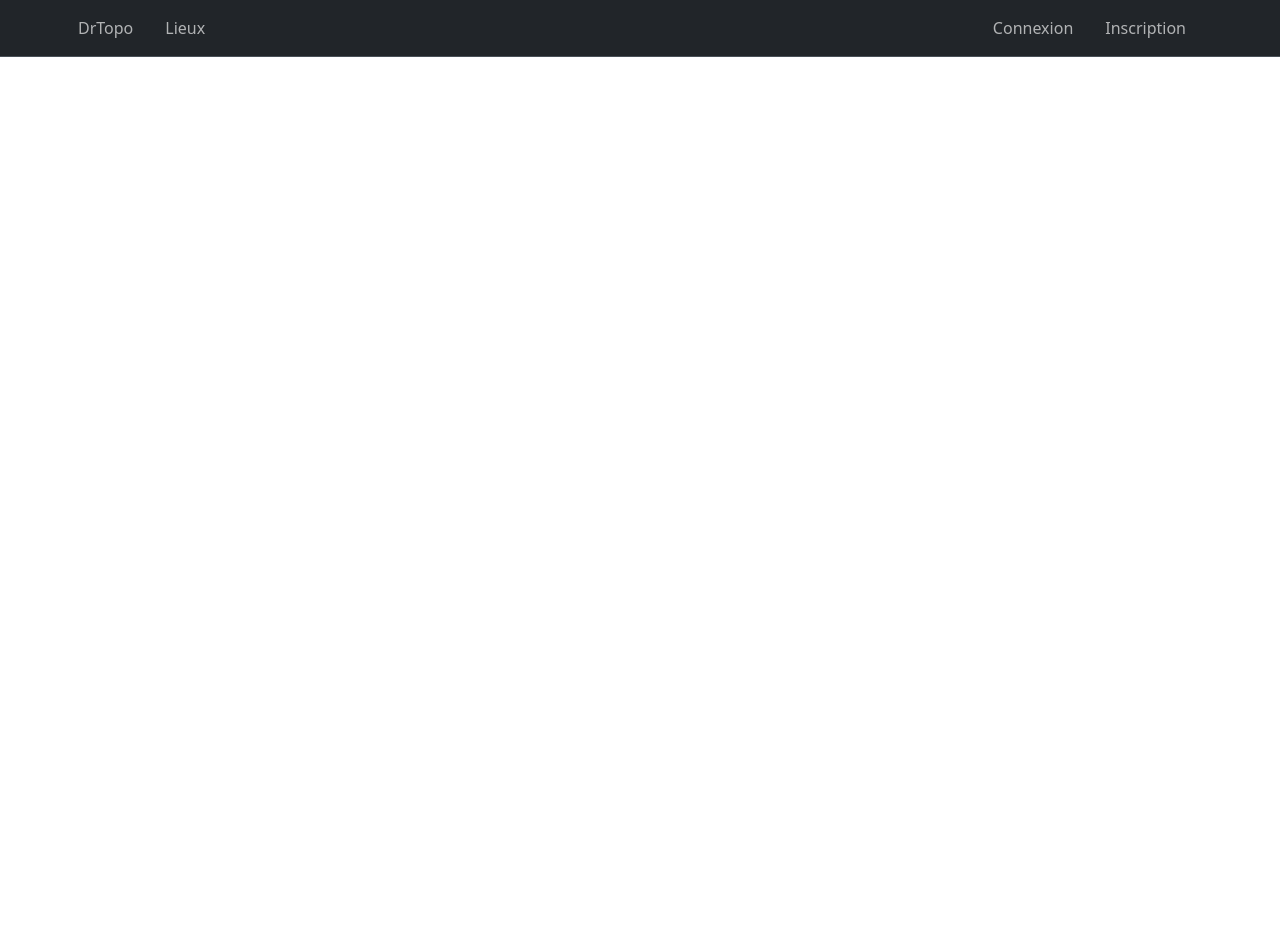
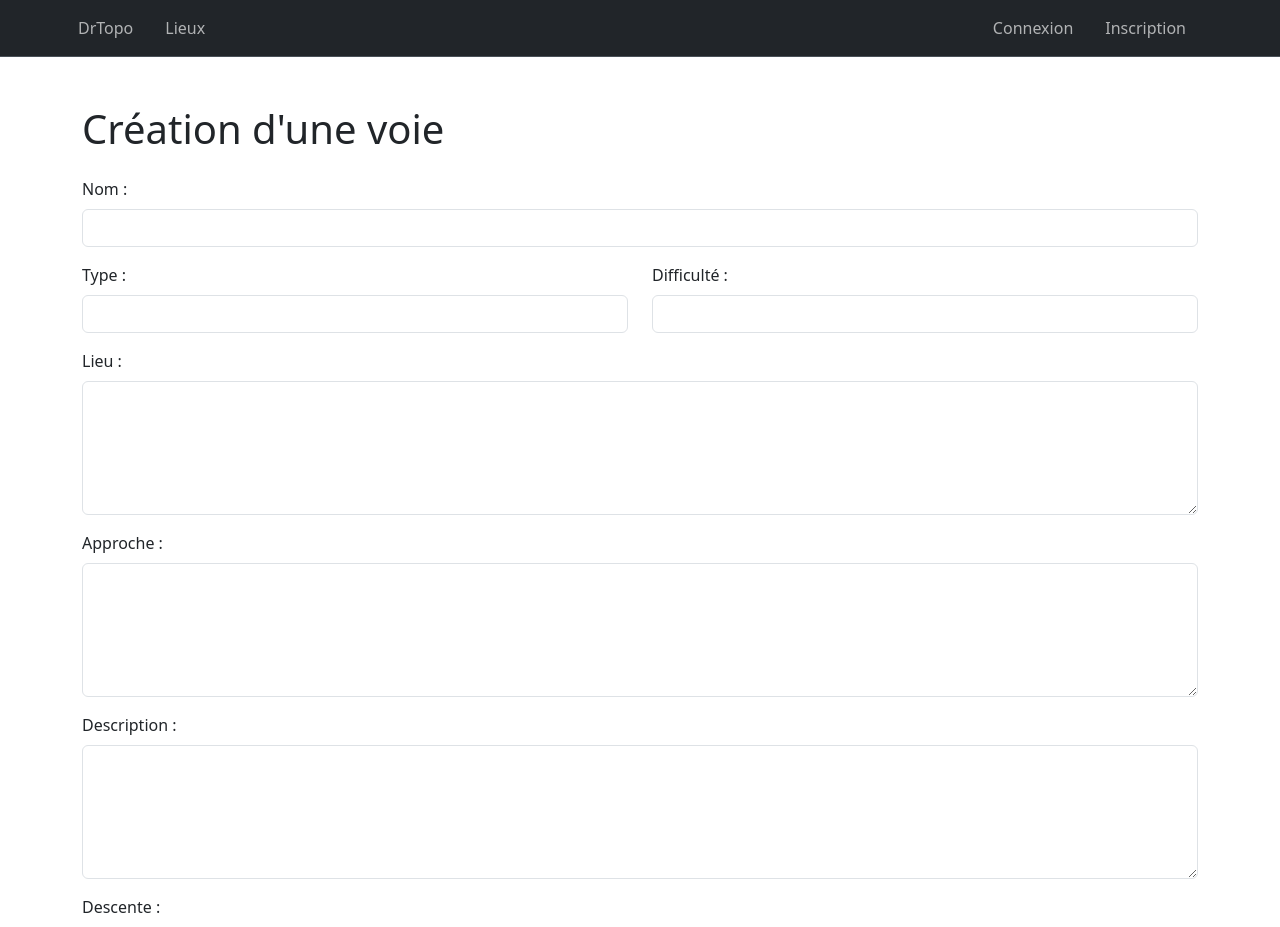
Before and after one commit to pierreolivierc/TP3_app_web, a Vue app in the folder tp3-h24-main/DrTopo/: page /routes/1/edit in a window 1280 px wide. Shown: the top 927 px of the page. Before the commit the page ends 800 px from the top, so only its background shows below. Built offline with nearby package versions, Linux system fonts and the light colour scheme.

Commit message:
debut des formulaires

```diff
--- a/tp3-h24-main/DrTopo/src/views/AreaFormView.vue
+++ b/tp3-h24-main/DrTopo/src/views/AreaFormView.vue
@@ -1,13 +1,54 @@
+<template>
+  <div class="container">
+    <h1 class="mt-5 mb-4">Création d'un lieu</h1>
+    <form @submit.prevent="submitForm">
+      <div class="mb-3">
+        <label for="name" class="form-label">Nom :</label>
+        <input type="text" class="form-control" id="name" v-model="name" required>
+      </div>
+      <div class="row">
+        <div class="col">
+          <div class="mb-3">
+            <label for="longitude" class="form-label">Longitude :</label>
+            <input type="text" class="form-control" id="longitude" v-model="longitude" required>
+          </div>
+        </div>
+        <div class="col">
+          <div class="mb-3">
+            <label for="latitude" class="form-label">Latitude :</label>
+            <input type="text" class="form-control" id="latitude" v-model="latitude" required>
+          </div>
+        </div>
+      </div>
+      <div class="mb-3">
+        <label for="description" class="form-label">Description :</label>
+        <textarea class="form-control" id="description" v-model="description" rows="5" required></textarea>
+      </div>
+      <div class="mb-3">
+        <label for="directions" class="form-label">S'y rendre :</label>
+        <textarea class="form-control" id="directions" v-model="directions" rows="5" required></textarea>
+      </div>
+      <button type="submit" class="btn btn-primary">Créer</button>
+    </form>
+  </div>
+</template>
+
 <script>
 export default {
-  name: "AreaFormView"
-}
+  data() {
+    return {
+      name: '',
+      longitude: '',
+      latitude: '',
+      description: '',
+      directions: ''
+    };
+  },
+  methods: {
+    submitForm() {
+      // Handle form submission
+      console.log('Formulaire envoyé');
+    }
+  }
+};
 </script>
-
-<template>
-
-</template>
-
-<style scoped>
-
-</style>
--- a/tp3-h24-main/DrTopo/src/views/RouteFormView.vue
+++ b/tp3-h24-main/DrTopo/src/views/RouteFormView.vue
@@ -1,13 +1,62 @@
+<template>
+  <div class="container">
+    <h1 class="mt-5 mb-4">Création d'une voie</h1>
+    <form @submit.prevent="submitForm">
+      <div class="mb-3">
+        <label for="name" class="form-label">Nom :</label>
+        <input type="text" class="form-control" id="name" v-model="name" required>
+      </div>
+      <div class="row">
+        <div class="col">
+          <div class="mb-3">
+            <label for="longitude" class="form-label">Type :</label>
+            <input type="text" class="form-control" id="longitude" v-model="longitude" required>
+          </div>
+        </div>
+        <div class="col">
+          <div class="mb-3">
+            <label for="latitude" class="form-label">Difficulté :</label>
+            <input type="text" class="form-control" id="latitude" v-model="latitude" required>
+          </div>
+        </div>
+      </div>
+      <div class="mb-3">
+        <label for="description" class="form-label">Lieu :</label>
+        <textarea class="form-control" id="description" v-model="description" rows="5" required></textarea>
+      </div>
+      <div class="mb-3">
+        <label for="directions" class="form-label">Approche :</label>
+        <textarea class="form-control" id="directions" v-model="directions" rows="5" required></textarea>
+      </div>
+      <div class="mb-3">
+        <label for="directions" class="form-label">Description :</label>
+        <textarea class="form-control" id="directions" v-model="directions" rows="5" required></textarea>
+      </div>
+      <div class="mb-3">
+        <label for="directions" class="form-label">Descente :</label>
+        <textarea class="form-control" id="directions" v-model="directions" rows="5" required></textarea>
+      </div>
+      <button type="submit" class="btn btn-primary">Créer</button>
+    </form>
+  </div>
+</template>
+
 <script>
 export default {
-  name: "RouteFormView"
-}
+  data() {
+    return {
+      name: '',
+      longitude: '',
+      latitude: '',
+      description: '',
+      directions: ''
+    };
+  },
+  methods: {
+    submitForm() {
+      // Handle form submission
+      console.log('Formulaire envoyé');
+    }
+  }
+};
 </script>
-
-<template>
-
-</template>
-
-<style scoped>
-
-</style>
```
